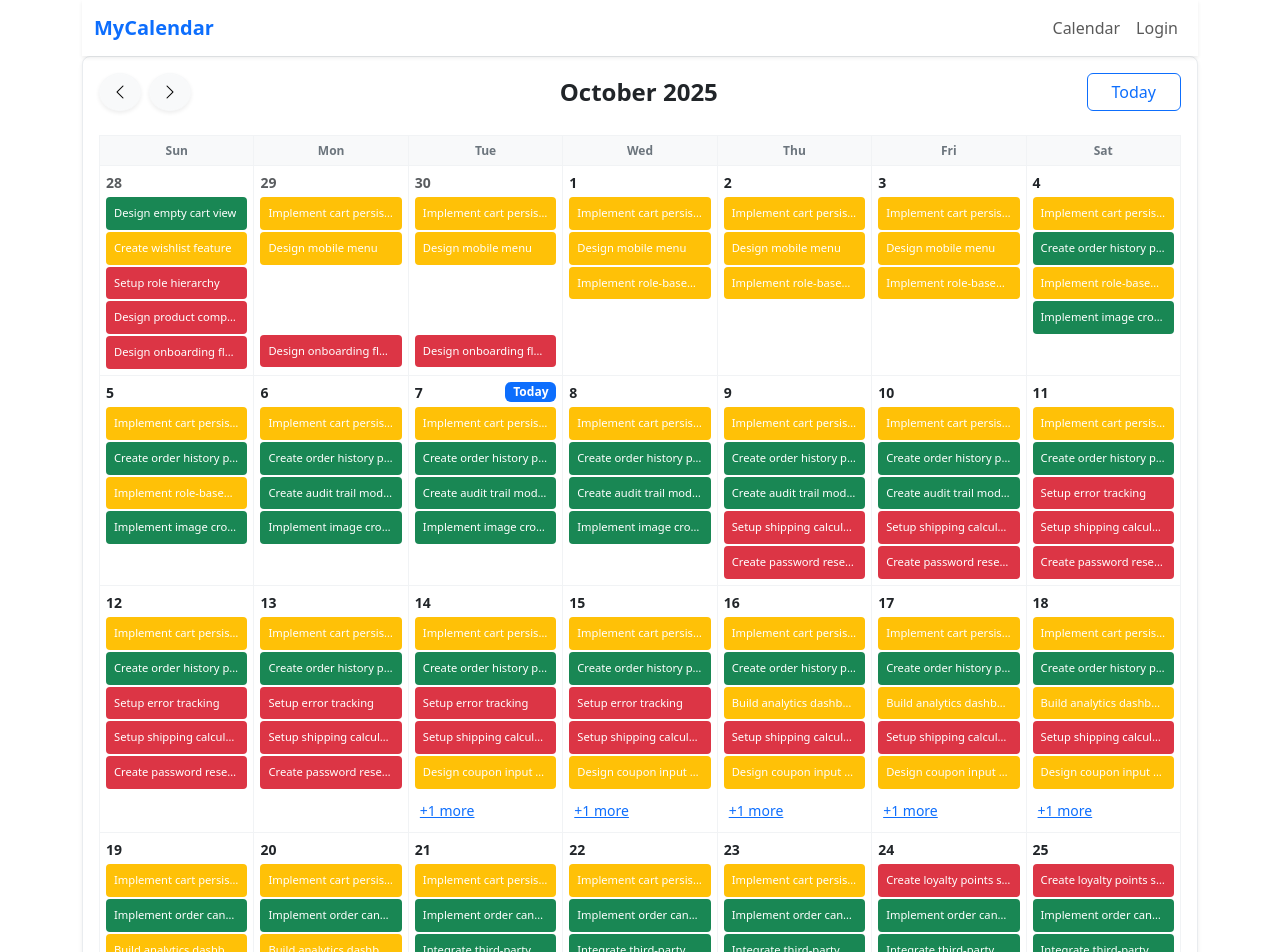
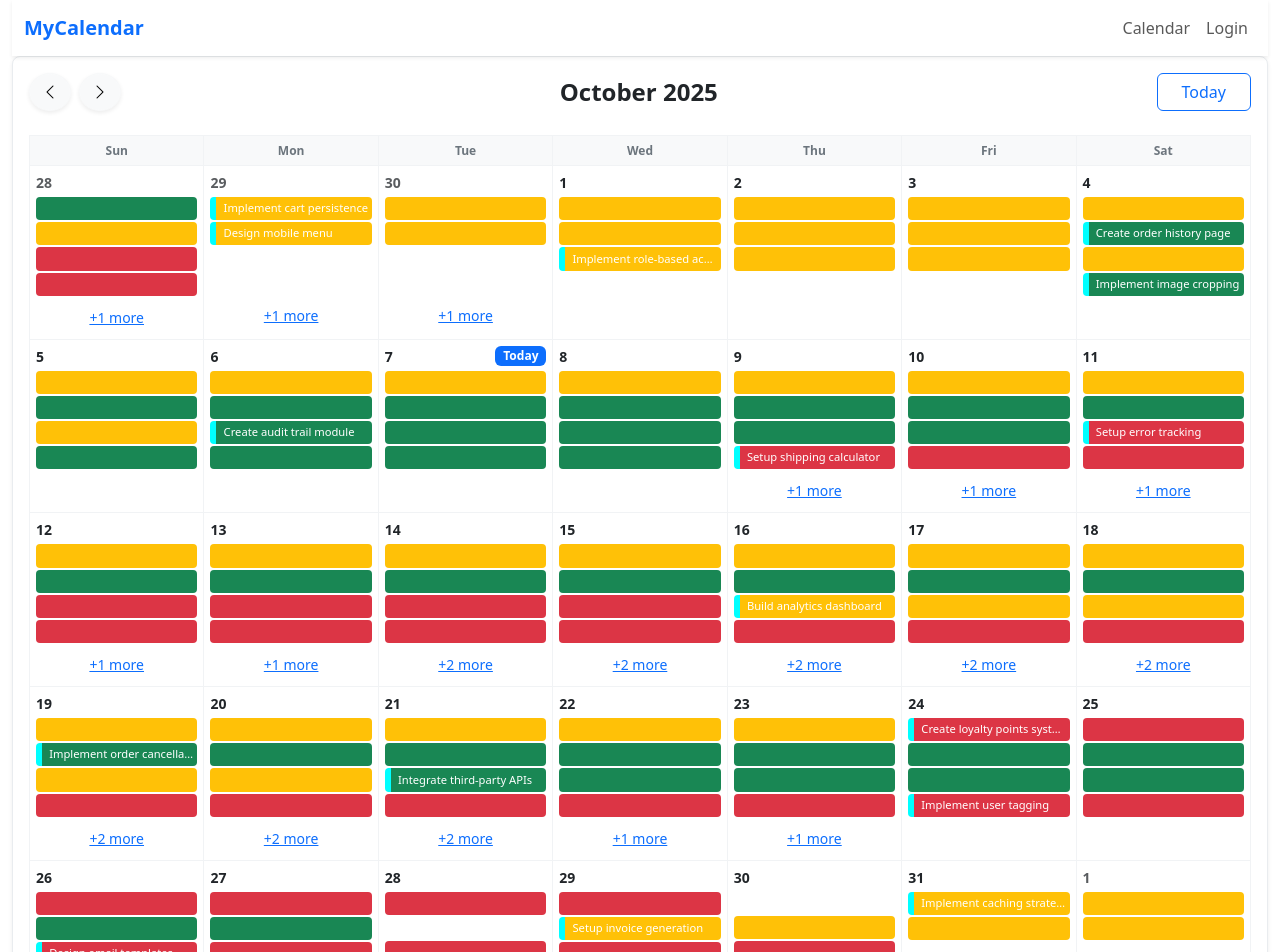
Before and after one commit to idb1285072/calendar, an Angular app: page /calendar in a window 1280 px wide. Shown: the top 952 px of the page. Built offline with nearby package versions, Linux system fonts and the light colour scheme.

Commit message:
add modal

```diff
--- a/src/app/app.component.html
+++ b/src/app/app.component.html
@@ -1,4 +1,4 @@
-<div class="container mb-5">
+<div class="container-fluid mb-5">
   <app-header></app-header>
   <router-outlet></router-outlet>
 </div>
--- a/src/app/app.module.ts
+++ b/src/app/app.module.ts
@@ -9,6 +9,7 @@ import { DateCellComponent } from './calendar/date-cell/date-cell.component';
 import { FormsModule, ReactiveFormsModule } from '@angular/forms';
 import { AddActivityComponent } from './calendar/add-activity/add-activity.component';
 import { LoginComponent } from './auth/login/login.component';
+import { ActivitiesModalComponent } from './calendar/activities-modal/activities-modal.component';
 
 @NgModule({
   declarations: [
@@ -18,6 +19,7 @@ import { LoginComponent } from './auth/login/login.component';
     DateCellComponent,
     AddActivityComponent,
     LoginComponent,
+    ActivitiesModalComponent,
   ],
   imports: [BrowserModule, AppRoutingModule, ReactiveFormsModule, FormsModule],
   providers: [],
--- /dev/null
+++ b/src/app/calendar/activities-modal/activities-modal.component.html
@@ -0,0 +1,33 @@
+<div
+  class="modal fade show d-block"
+  tabindex="-1"
+  style="background: rgba(0, 0, 0, 0.5)"
+  (click)="onClose()"
+>
+  <div
+    class="modal-dialog modal-dialog-centered"
+    (click)="$event.stopPropagation()"
+  >
+    <div class="modal-content">
+      <div class="modal-header">
+        <h5 class="modal-title">
+          Activities on {{ date | date : "mediumDate" }}
+        </h5>
+        <button type="button" class="btn-close" (click)="onClose()"></button>
+      </div>
+      <div class="modal-body">
+        <div
+          *ngFor="let activity of activities"
+          class="activity-line small text-white rounded-1 mb-1 p-1"
+          [ngClass]="{
+            'bg-danger': activity.status === ActivityStatusEnum.Pending,
+            'bg-warning': activity.status === ActivityStatusEnum.OnGoing,
+            'bg-success': activity.status === ActivityStatusEnum.Complete
+          }"
+        >
+          {{ activity.title }}
+        </div>
+      </div>
+    </div>
+  </div>
+</div>
--- /dev/null
+++ b/src/app/calendar/activities-modal/activities-modal.component.ts
@@ -0,0 +1,20 @@
+import { Component, Input, Output, EventEmitter } from '@angular/core';
+import { ActivityInterface } from '../types/activity.interface';
+import { ActivityStatusEnum } from '../types/enums/activity-status.enum';
+
+@Component({
+  selector: 'app-activities-modal',
+  templateUrl: './activities-modal.component.html',
+  styleUrls: ['./activities-modal.component.css'],
+})
+export class ActivitiesModalComponent {
+  @Input() activities: ActivityInterface[] = [];
+  @Input() date!: Date;
+  @Output() close = new EventEmitter<void>();
+
+  ActivityStatusEnum = ActivityStatusEnum;
+
+  onClose() {
+    this.close.emit();
+  }
+}
--- a/src/app/calendar/calendar.component.ts
+++ b/src/app/calendar/calendar.component.ts
@@ -5,7 +5,7 @@ import { DayCellInterface } from './types/day-cell.interface';
 import { PlacedActivityInterface } from './types/placed-activity.interface';
 
 const DAY_MS = 24 * 60 * 60 * 1000;
-const MAX_LINES = 5;
+const MAX_LINES = 4;
 
 @Component({
   selector: 'app-calendar',
@@ -133,7 +133,6 @@ export class CalendarComponent implements OnInit {
       endIndex: number;
     }[]
   ) {
-    const MAX_LINES = 5;
 
     return eventsInGrid.reduce(
       (acc, ev) => {
@@ -175,7 +174,11 @@ export class CalendarComponent implements OnInit {
         (_, i) => i + startIndex
       )
         .filter((i) => i >= 0 && i < dayCells.length)
-        .forEach((i) => (dayCells[i].lines[viewLine] = activity));
+        .forEach(
+          (i) =>
+            (dayCells[i].lines[viewLine] =
+              i === startIndex ? activity : { ...activity, title: '\u00A0' })
+        );
     });
 
     overflow.forEach(({ activity, startIndex, endIndex }) => {
--- a/src/app/calendar/date-cell/date-cell.component.css
+++ b/src/app/calendar/date-cell/date-cell.component.css
@@ -1,9 +1,9 @@
 .date-cell {
-  min-height: 90px; /* slightly smaller height */
+  min-height: 90px;
   cursor: default;
   border-radius: 6px;
   background: #fff;
-  padding: 3px; /* smaller padding */
+  padding: 3px;
   display: flex;
   flex-direction: column;
   justify-content: flex-start;
@@ -17,13 +17,13 @@
 .day-lines {
   display: flex;
   flex-direction: column;
-  gap: 2px; /* reduce vertical gap between activities */
+  gap: 2px;
   flex-grow: 1;
   overflow: hidden;
 }
 
 .line-slot {
-  min-height: 16px; /* smaller line height */
+  min-height: 16px;
 }
 
 .activity-line {
@@ -33,22 +33,31 @@
   white-space: nowrap;
   overflow: hidden;
   text-overflow: ellipsis;
-  padding: .5rem;
-
+  padding: 0.2rem;
 }
 
 .activity-line.placeholder {
   background: transparent;
   height: 16px;
   pointer-events: none;
-  margin: .5rem;
+  margin: 0.2rem;
+  font-size: 0.7rem;
 }
-
 
 .hidden-list .activity-line {
   background: #f1f3f5;
   color: #495057;
   margin-top: 2px;
   font-size: 0.65rem;
-  padding: .5rem;
+  padding: 0.5rem;
 }
+
+.activity-line.border-start {
+  border-left-width: 6px !important;
+  border-left-style: solid;
+  border-left-color: aqua !important;
+}
+
+.activity-line.border-start .activity-title {
+  padding-left: 4px;
+}
--- a/src/app/calendar/date-cell/date-cell.component.html
+++ b/src/app/calendar/date-cell/date-cell.component.html
@@ -15,14 +15,15 @@
               'bg-warning':
                 day.lines[li]?.status === ActivityStatusEnum.OnGoing,
               'bg-success':
-                day.lines[li]?.status === ActivityStatusEnum.Complete
+                day.lines[li]?.status === ActivityStatusEnum.Complete,
+                'border-start':day.lines[li]?.title!=='\u00A0'
             }"
             title="{{ day.lines[li]?.title }}"
           >
-            <span class="activity-title text-truncate">{{
+            <span class="activity-title text-truncate"
+           >{{
               day.lines[li]?.title
             }}</span>
-
           </div>
         </ng-container>
         <ng-template #emptySlot>
@@ -31,25 +32,17 @@
       </div>
     </ng-container>
 
-    <div *ngIf="day.hidden && day.hidden.length > 0" class="mt-1">
-      <button class="btn btn-link btn-sm p-1" (click)="showMore = !showMore">
+    <div *ngIf="day.hidden && day.hidden.length > 0" class="mt-1 text-center">
+      <button class="btn btn-link btn-sm p-1" (click)="openModal()">
         +{{ day.hidden.length }} more
       </button>
-
-      <div *ngIf="showMore" class="hidden-list mt-1">
-        <div
-          *ngFor="let h of day.hidden"
-          class="activity-line small text-white rounded-1"
-          [ngClass]="{
-            'bg-danger': h.status === ActivityStatusEnum.Pending,
-            'bg-warning': h.status === ActivityStatusEnum.OnGoing,
-            'bg-success': h.status === ActivityStatusEnum.Complete
-          }"
-        >
-          <span class="event-dot me-1"></span>
-          {{ h.title }}
-        </div>
-      </div>
     </div>
   </div>
 </div>
+
+<app-activities-modal
+  *ngIf="showModal"
+  [activities]="day.hidden"
+  [date]="day.date"
+  (close)="closeModal()"
+></app-activities-modal>
--- a/src/app/calendar/date-cell/date-cell.component.ts
+++ b/src/app/calendar/date-cell/date-cell.component.ts
@@ -10,11 +10,19 @@ import { DayCellInterface } from '../types/day-cell.interface';
 export class DateCellComponent implements OnInit {
   @Input() day!: DayCellInterface;
   isToday: boolean = false;
-  showMore = false;
+  showModal = false;
   ActivityStatusEnum = ActivityStatusEnum;
 
   ngOnInit(): void {
     this.initIsToday();
+  }
+
+  openModal() {
+    this.showModal = true;
+  }
+
+  closeModal() {
+    this.showModal = false;
   }
 
   private initIsToday() {
```
Also changed, not shown: src/app/calendar/activities-modal/activities-modal.component.css (added), 1 other file (tests, documents, lock files or other folders).
